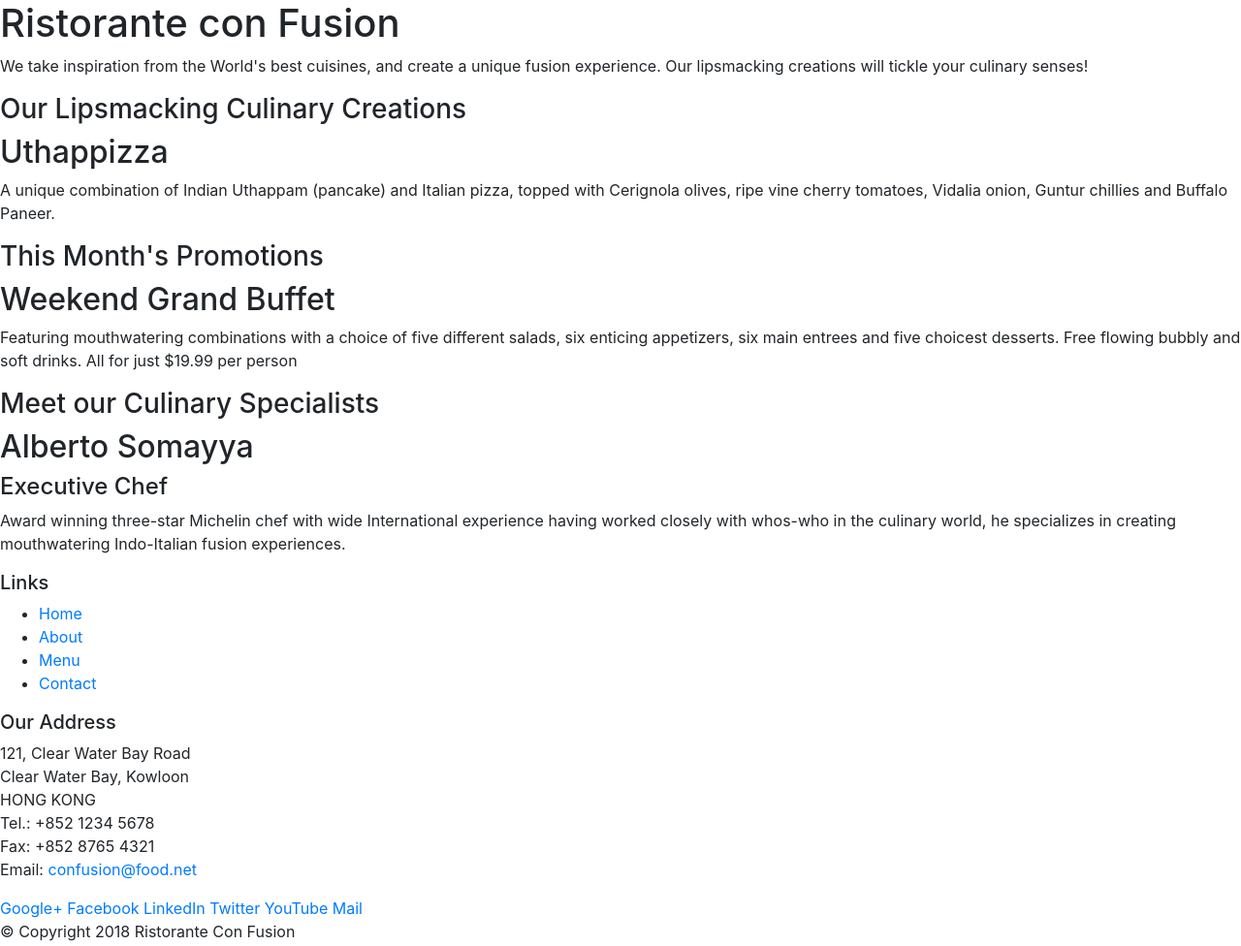
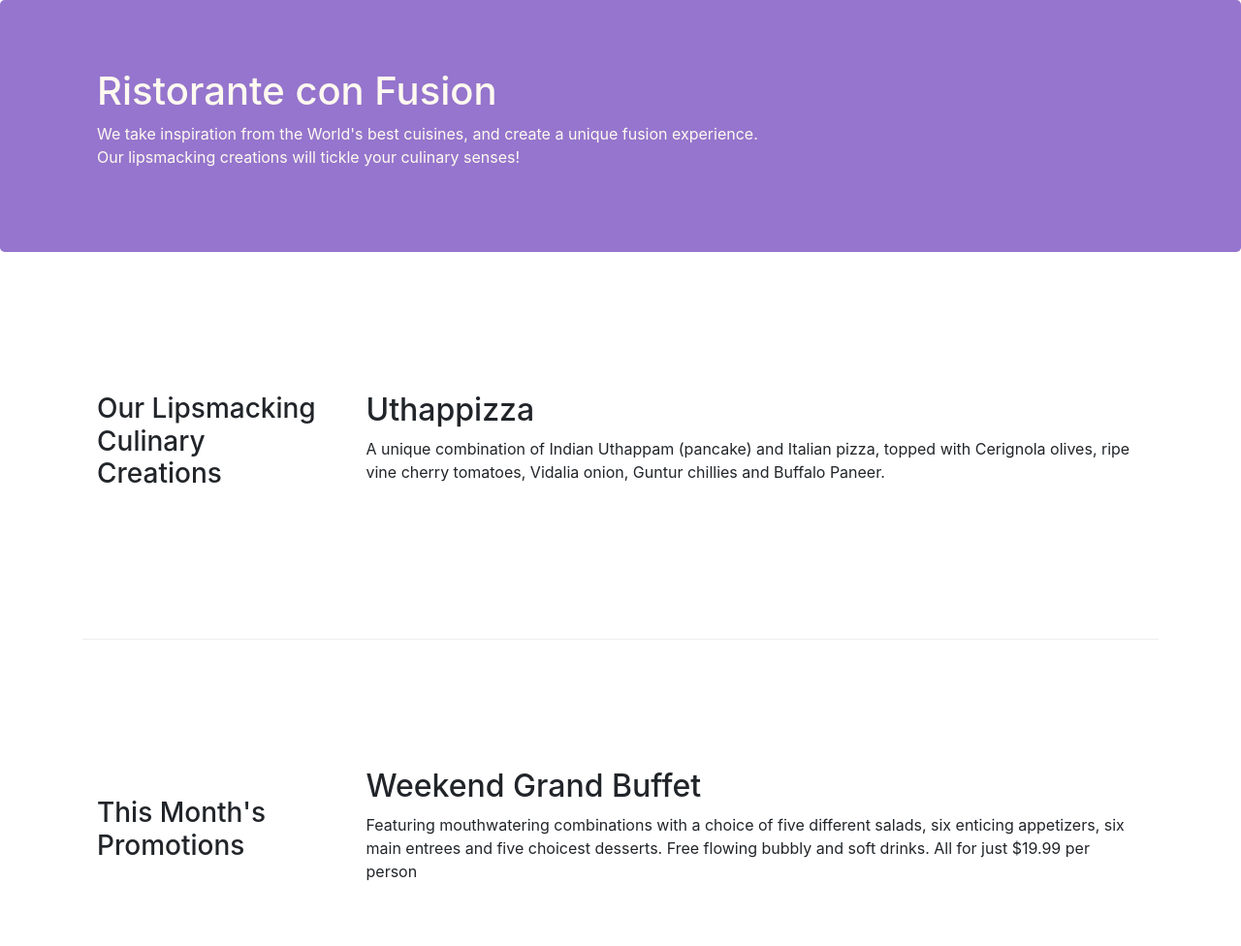
Before and after one commit to testsabirweb/courseraReact, a website: page Bootstrap4/conFusion/index.html in a window 1280 px wide. Shown: the top 976 px of the page at 97% size. Drawn offline with nearby package versions, Linux system fonts and the light colour scheme.

Commit message:
bootstrap part 2

```diff
--- /dev/null
+++ b/Bootstrap4/conFusion/css/styles.css
@@ -0,0 +1,30 @@
+.row-header{
+    margin:0px auto;
+    padding:0px;
+}
+
+.row-content {
+    margin:0px auto;
+    padding: 50px 0px 50px 0px;
+    border-bottom: 1px ridge;
+    min-height:400px;
+}
+
+.footer{
+    background-color: #D1C4E9;
+    margin:0px auto;
+    padding: 20px 0px 20px 0px;
+}
+
+.jumbotron {
+    padding:70px 30px 70px 30px;
+    margin:0px auto;
+    background: #9575CD ;
+    color:floralwhite;
+}
+
+address{
+    font-size:80%;
+    margin:0px;
+    color:#0f0f0f;
+}
--- a/Bootstrap4/conFusion/index.html
+++ b/Bootstrap4/conFusion/index.html
@@ -9,31 +9,32 @@
 
     <!-- Bootstrap CSS -->
     <link rel="stylesheet" href="node_modules/bootstrap/dist/css/bootstrap.min.css">
+    <link href="css/styles.css" rel="stylesheet">
     <title>Ristorante Con Fusion</title>
 </head>
 
 <body>
 
-    <header>
-        <div>
-            <div>
-                <div>
+    <header class="jumbotron">
+        <div class="container">
+            <div class="row row-header">
+                <div class="col-12 col-sm-8">
                     <h1>Ristorante con Fusion</h1>
                     <p>We take inspiration from the World's best cuisines, and create a unique fusion experience. Our
                         lipsmacking creations will tickle your culinary senses!</p>
                 </div>
-                <div>
+                <div class="col col-sm">
                 </div>
             </div>
         </div>
     </header>
 
-    <div>
-        <div>
-            <div>
+    <div class="container">
+        <div class="row row-content align-items-center">
+            <div class="col-sm-4 col-md-3 flex-last">
                 <h3>Our Lipsmacking Culinary Creations</h3>
             </div>
-            <div>
+            <div class="col-sm col-md flex-first">
                 <h2>Uthappizza</h2>
                 <p>A unique combination of Indian Uthappam (pancake) and Italian pizza, topped with Cerignola olives,
                     ripe vine cherry tomatoes, Vidalia onion, Guntur chillies and Buffalo Paneer.</p>
@@ -41,11 +42,11 @@
         </div>
 
 
-        <div>
-            <div>
+        <div class="row row-content align-items-center">
+            <div class="col-sm-4 col-md-3">
                 <h3>This Month's Promotions</h3>
             </div>
-            <div>
+            <div class="col-sm col-md">
                 <h2>Weekend Grand Buffet</h2>
                 <p>Featuring mouthwatering combinations with a choice of five different salads, six enticing appetizers,
                     six main entrees and five choicest desserts. Free flowing bubbly and soft drinks. All for just
@@ -53,11 +54,11 @@
             </div>
         </div>
 
-        <div>
-            <div>
+        <div class="row row-content align-items-center">
+            <div class="col-sm-4 col-md-3 flex-last">
                 <h3>Meet our Culinary Specialists</h3>
             </div>
-            <div>
+            <div class="col-sm col-md flex-first">
                 <h2>Alberto Somayya</h2>
                 <h4>Executive Chef</h4>
                 <p>Award winning three-star Michelin chef with wide International experience having worked closely with
@@ -67,19 +68,19 @@
         </div>
     </div>
 
-    <footer>
-        <div>
-            <div>
-                <div>
+    <footer class="footer">
+        <div class="container">
+            <div class="row">
+                <div class="col-5 offset-1 col-sm-2">
                     <h5>Links</h5>
-                    <ul>
+                    <ul class="list-unstyled">
                         <li><a href="#">Home</a></li>
                         <li><a href="#">About</a></li>
                         <li><a href="#">Menu</a></li>
                         <li><a href="#">Contact</a></li>
                     </ul>
                 </div>
-                <div>
+                <div class="col-6 col-sm-5">
                     <h5>Our Address</h5>
                     <address>
                         121, Clear Water Bay Road<br>
@@ -90,8 +91,8 @@
                         Email: <a href="mailto:confusion@food.net">confusion@food.net</a>
                     </address>
                 </div>
-                <div>
-                    <div>
+                <div class="col col-sm-4 align-self-center">
+                    <div style="text-align:center">
                         <a href="http://google.com/+">Google+</a>
                         <a href="http://www.facebook.com/profile.php?id=">Facebook</a>
                         <a href="http://www.linkedin.com/in/">LinkedIn</a>
@@ -101,16 +102,17 @@
                     </div>
                 </div>
             </div>
-            <div>
-                <div>
-                    <p>© Copyright 2018 Ristorante Con Fusion</p>
+            <div class="row justify-content-center">
+                <div class="col-auto">
+                    <p>© Copyright 2015 Ristorante Con Fusion</p>
                 </div>
             </div>
         </div>
     </footer>
-    <!-- jQuery first, then Popper.js, then Bootstrap JS. -->
-    <script src="node_modules/jquery/dist/jquery.slim.min.js"></script>
-    <script src="node_modules/popper.js/dist/umd/popper.min.js"></script>
+
+    <!-- jQuery first, then Tether, then Bootstrap JS. -->
+    <script src="node_modules/jquery/dist/jquery.min.js"></script>
+    <script src="node_modules/tether/dist/js/tether.min.js"></script>
     <script src="node_modules/bootstrap/dist/js/bootstrap.min.js"></script>
 
 </body>
--- a/Bootstrap4/conFusion/package.json
+++ b/Bootstrap4/conFusion/package.json
@@ -4,7 +4,7 @@
   "description": "This is a website for Ristorante Con Fusion",
   "main": "index.html",
   "scripts": {
-    "start": "npm run lite",
+    "start": "yarn run lite",
     "test": "echo \"Error: no test specified\" && exit 1",
     "lite": "lite-server"
   },
```
